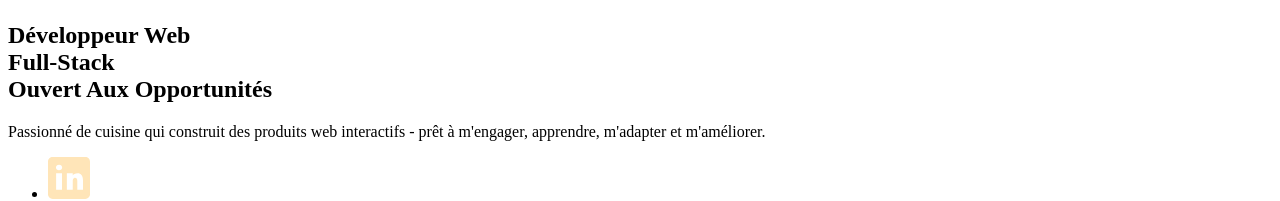
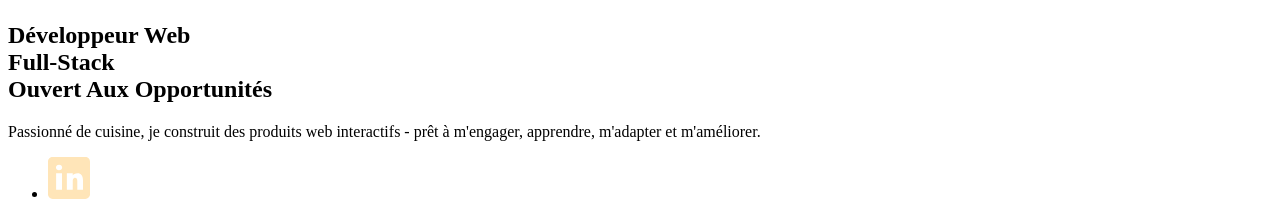
Before and after one commit to pcavendano/Portfolio, a React (Vite) app: page / in a window 1280 px wide. Shown: the part 1954-2155 px from the top of the page. Built offline with nearby package versions, Linux system fonts and the light colour scheme; the HTML template or start-up script is replaced by a standard one.

Commit message:
Update hero text

```diff
--- a/src/components/Hero.jsx
+++ b/src/components/Hero.jsx
@@ -35,7 +35,7 @@ const Hero = () => {
                     Aux Opportunités
                 </h1>
                 <p>
-                    Passionné de cuisine qui construit des produits web interactifs - prêt à m&apos;engager, apprendre, m&apos;adapter et m&apos;améliorer.
+                    Passionné de cuisine, je construit des produits web interactifs - prêt à m&apos;engager, apprendre, m&apos;adapter et m&apos;améliorer.
                 </p>
                 <div className="links">
                     <ul>
```
